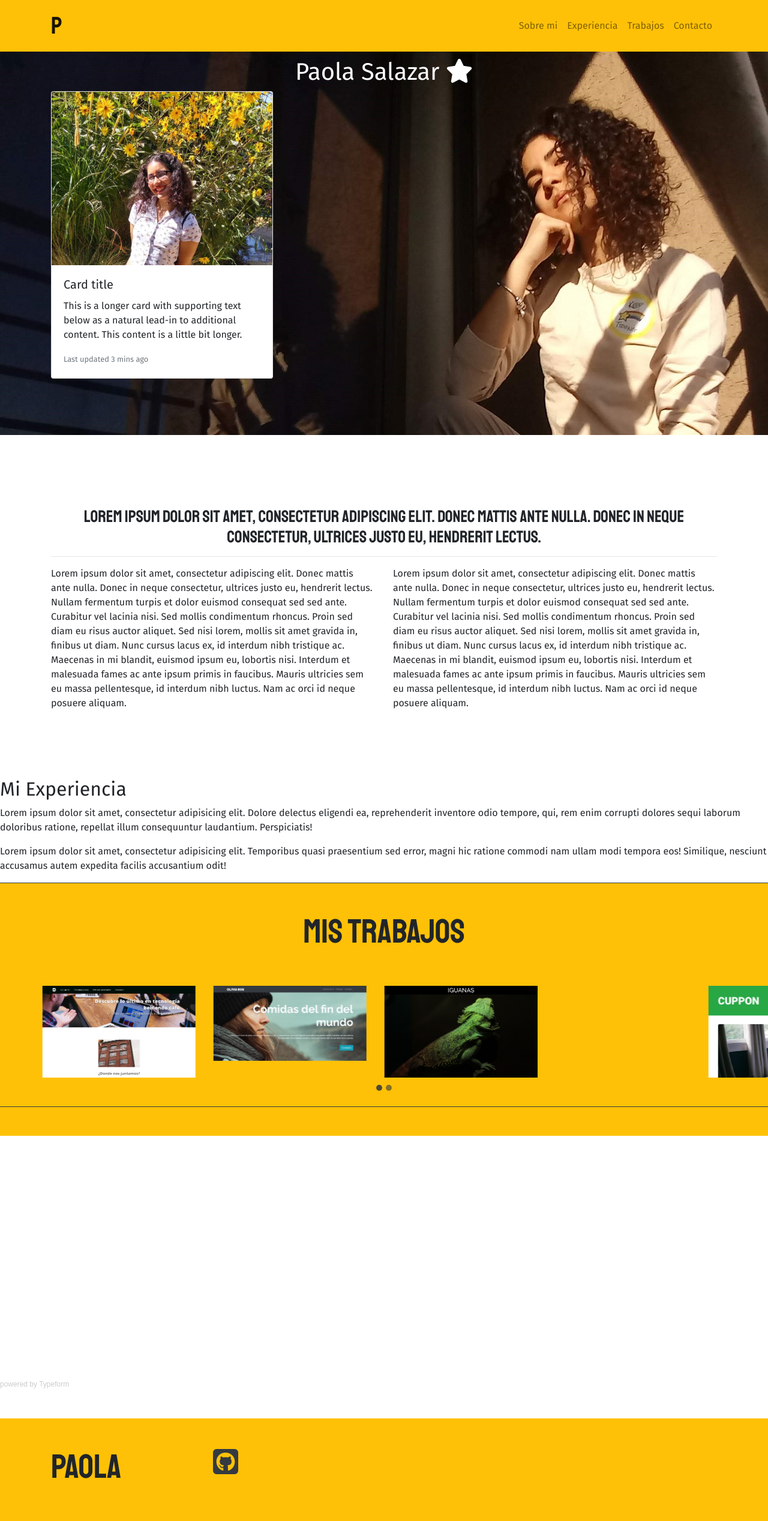
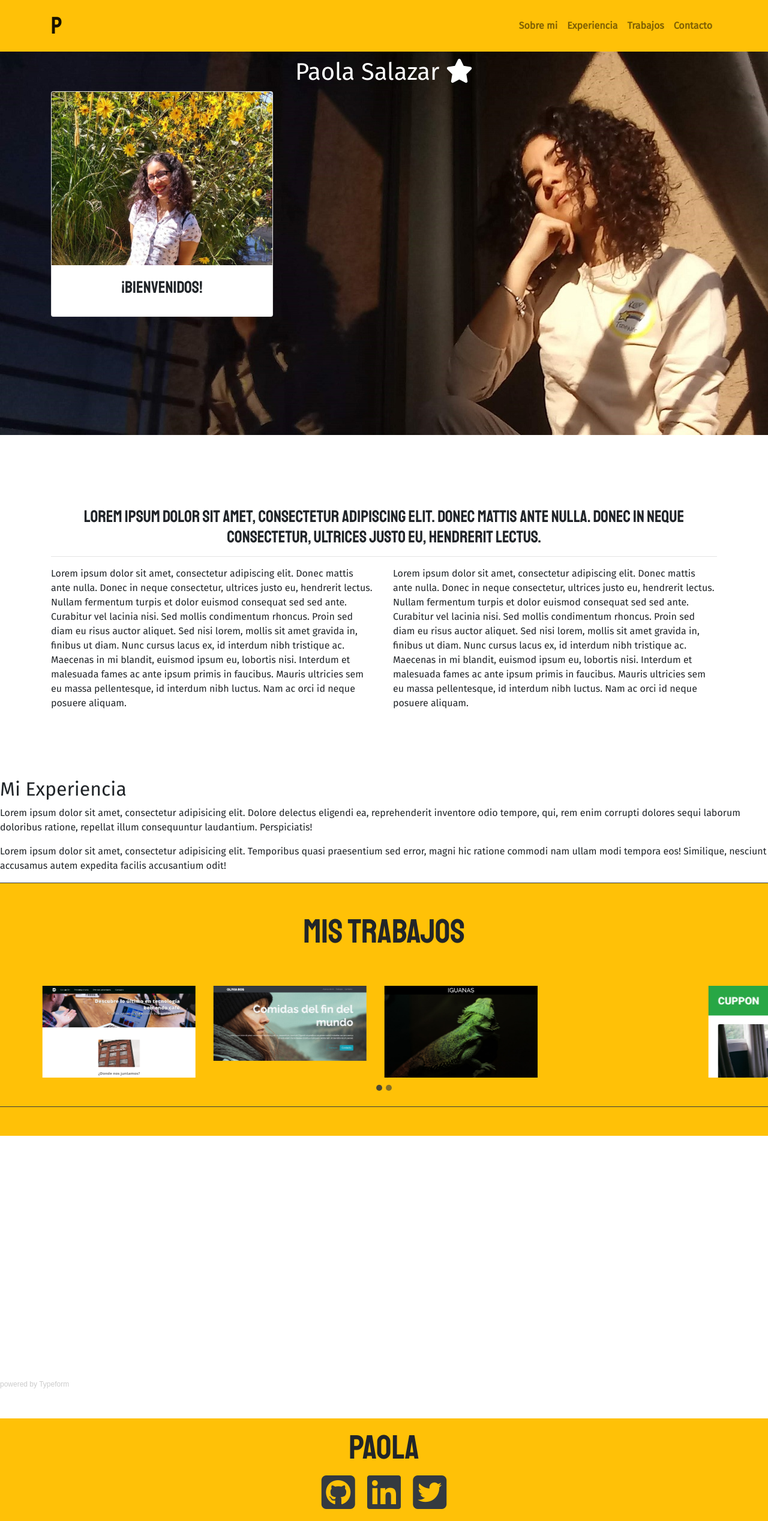
Before and after one commit to Psalazar18/Mi-Portafolio, a plain HTML site: page index.html in a window 1280 px wide. Shown: the top 2535 px of the page at 60% size. Drawn offline with nearby package versions, Linux system fonts and the light colour scheme; a script that the page names is missing.

Commit message:
footer n tooltip

```diff
--- a/assets/js/script.js
+++ b/assets/js/script.js
@@ -0,0 +1,3 @@
+$(function () {
+  $('[data-toggle="tooltip"]').tooltip()
+})
--- a/index.html
+++ b/index.html
@@ -31,16 +31,16 @@
 		  <div class="collapse navbar-collapse" id="navbarNav">
 		    <ul class="navbar-nav ml-auto">
 		      <li class="nav-item">
-		        <a class="nav-link" href="#aboutme">Sobre mi<span class="sr-only">(current)</span></a>
+		        <a class="nav-link font-weight-bold" href="#aboutme">Sobre mi<span class="sr-only">(current)</span></a>
 		      </li>
 		      <li class="nav-item">
-		        <a class="nav-link" href="#experiencie">Experiencia</a>
+		        <a class="nav-link font-weight-bold" href="#experiencie">Experiencia</a>
 		      </li>
 		      <li class="nav-item">
-		        <a class="nav-link" href="#work">Trabajos</a>
+		        <a class="nav-link font-weight-bold" href="#work">Trabajos</a>
 		      </li>
 		      <li class="nav-item">
-		        <a class="nav-link" href="#contact">Contacto</a>
+		        <a class="nav-link font-weight-bold	" href="#contact">Contacto</a>
 		      </li>
 		    </ul>
 		  </div>
@@ -64,9 +64,8 @@
 						<div class="card">
 							<img src="assets/img/bg_me.jpg" class="card-img-top" alt="profile picture">
 							<div class="card-body">
-							  <h5 class="card-title">Card title</h5>
-							  <p class="card-text">This is a longer card with supporting text below as a natural lead-in to additional content. This content is a little bit longer.</p>
-							  <p class="card-text"><small class="text-muted">Last updated 3 mins ago</small></p>
+							  <h3 class="card-title text-center">¡Bienvenidos!</h3>
+							  <p class="card-text"></p>
 							</div>
 						</div>
 					</div>
@@ -144,17 +143,18 @@
 		<div class="typeform-widget" data-url="https://form.typeform.com/to/h1UJI40A" style="width: 100%; height: 400px;"></div> <script> (function() { var qs,js,q,s,d=document, gi=d.getElementById, ce=d.createElement, gt=d.getElementsByTagName, id="typef_orm", b="https://embed.typeform.com/"; if(!gi.call(d,id)) { js=ce.call(d,"script"); js.id=id; js.src=b+"embed.js"; q=gt.call(d,"script")[0]; q.parentNode.insertBefore(js,q) } })() </script> <div style="font-family: Sans-Serif;font-size: 12px;color: #999;opacity: 0.5; padding-top: 5px;"> powered by <a href="https://admin.typeform.com/signup?utm_campaign=h1UJI40A&utm_source=typeform.com-01EAR8F324N5X09G7ETNR8MPK4-free&utm_medium=typeform&utm_content=typeform-embedded-poweredbytypeform&utm_term=EN" style="color: #999" target="_blank">Typeform</a> </div>
 	</section>
 
-	<footer class="bg-warning py-5 mt-5">
+	<footer class="bg-warning py-3 mt-5 text-center">
 		<div class="container">
-			<div class="row">
-				<div class="col-3">
-					<h3 class="display-4">Paola</h3>
+				<div>
+					<h3 class="display-4 text-center">Paola</h3>
 				</div>
 				<div>
-					<a href="https://github.com/Psalazar18"><i class="fab fa-github-square fa-3x text-dark"></i></a>
+					<a href="https://github.com/Psalazar18"><i class="fab fa-github-square fa-4x text-dark align-self-center mr-3" data-toggle="tooltip" data-placement="top" title="GitHub"></i></a>
+					<a href="#"><i class="fab fa-linkedin fa-4x text-dark align-self-center mr-3" data-toggle="tooltip" data-placement="top" title="LinkedIn"></i></a>
+					<a href="#"><i class="fab fa-twitter-square fa-4x text-dark align-self-center" data-toggle="tooltip" data-placement="top" title="Twitter"></i></a>
 				</div>
-			</div>
 		</div>
+
 
 	</footer>
 
```
